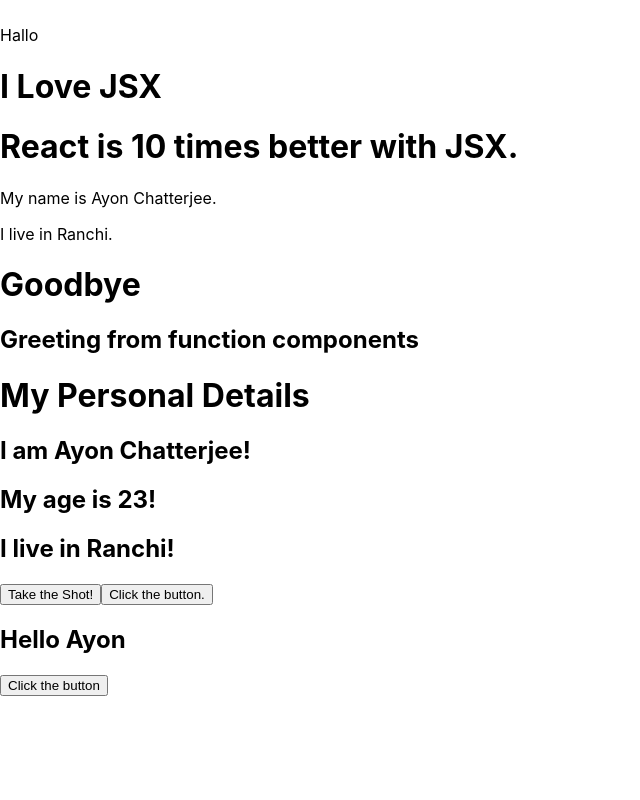
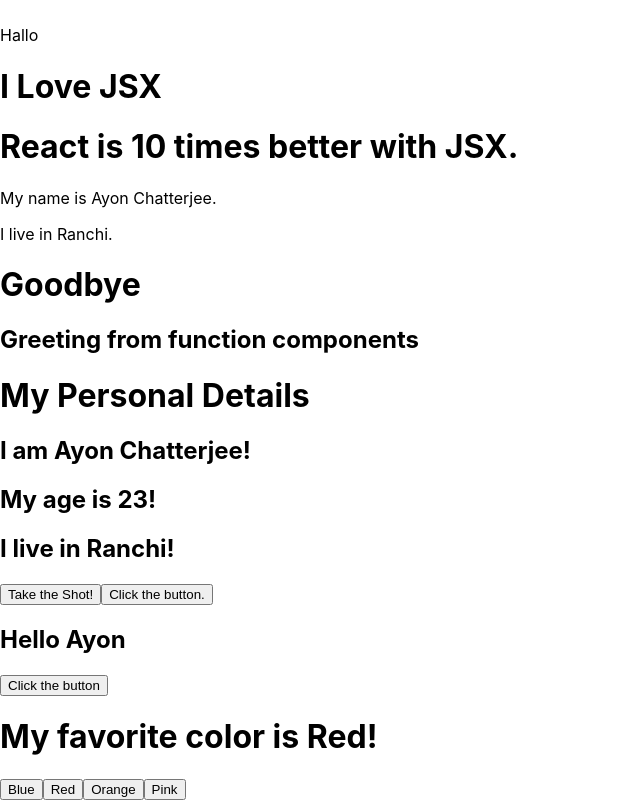
Before and after one commit to AyonChatterjee/JavaScript-and-React-Tutorials, a React (Create React App) app in the folder React Tutorials/my_react_tutorials/: page / in a window 1280 px wide. Shown: the part 297-1097 px from the top of the page, without its empty margins (0-640 px from the left). Before the commit the page ends 993 px from the top, so only its background shows below. Built offline with nearby package versions, Linux system fonts and the light colour scheme.

Commit message:
React Hooks

```diff
--- /dev/null
+++ b/React Tutorials/my_react_tutorials/src/ReactHooks.jsx
@@ -0,0 +1,27 @@
+import React , {useState} from "react";
+
+function FavoriteColor() {
+    const [color , setColor] = useState("Red") ;
+
+    return (
+        <>
+        <h1>My favorite color is {color}!</h1>
+
+        <button
+        type="button"
+        onClick={() => setColor("Blue")}>Blue</button>
+
+        <button type = "button"
+        onClick={() => setColor("Red")}>Red</button>
+
+
+        <button type="button"
+        onClick={() => setColor("Orange")}>Orange</button>
+
+        <button type="button"
+        onClick={() => setColor("Pink")}>Pink</button>
+        </>
+    ) ;
+}
+
+export default FavoriteColor ;
--- a/React Tutorials/my_react_tutorials/src/index.js
+++ b/React Tutorials/my_react_tutorials/src/index.js
@@ -6,6 +6,7 @@
 import ShowPersonalDetails from './Props';
 import {Football , ClickButton} from './Events';
 import Parent from './ReactMemo';
+import FavoriteColor from './ReactHooks';
 
 const myElement1 = <h1>I Love JSX</h1>
 const expression = <h1>React is {5 + 5} times better with JSX.</h1>
@@ -34,6 +35,7 @@
     <Football />
     <ClickButton />
     <Parent />
+    <FavoriteColor />
   </React.StrictMode>
 );
 
```
